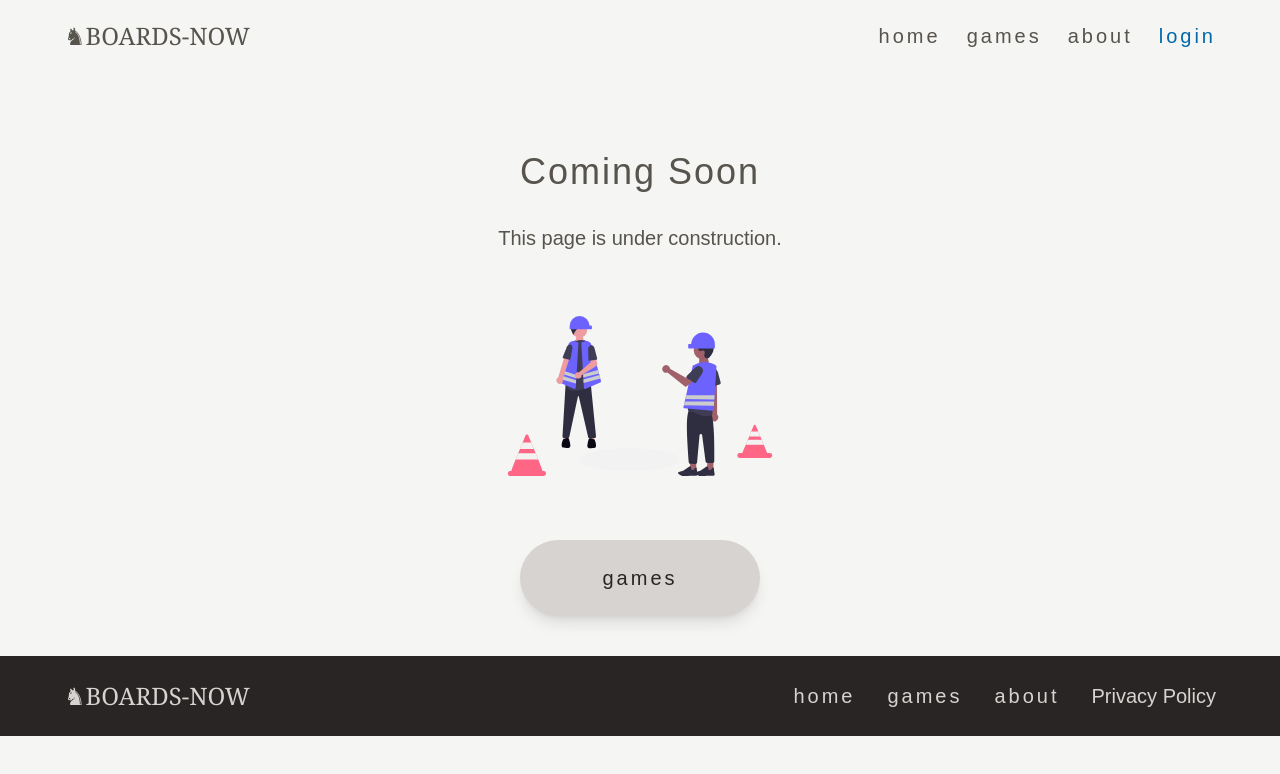
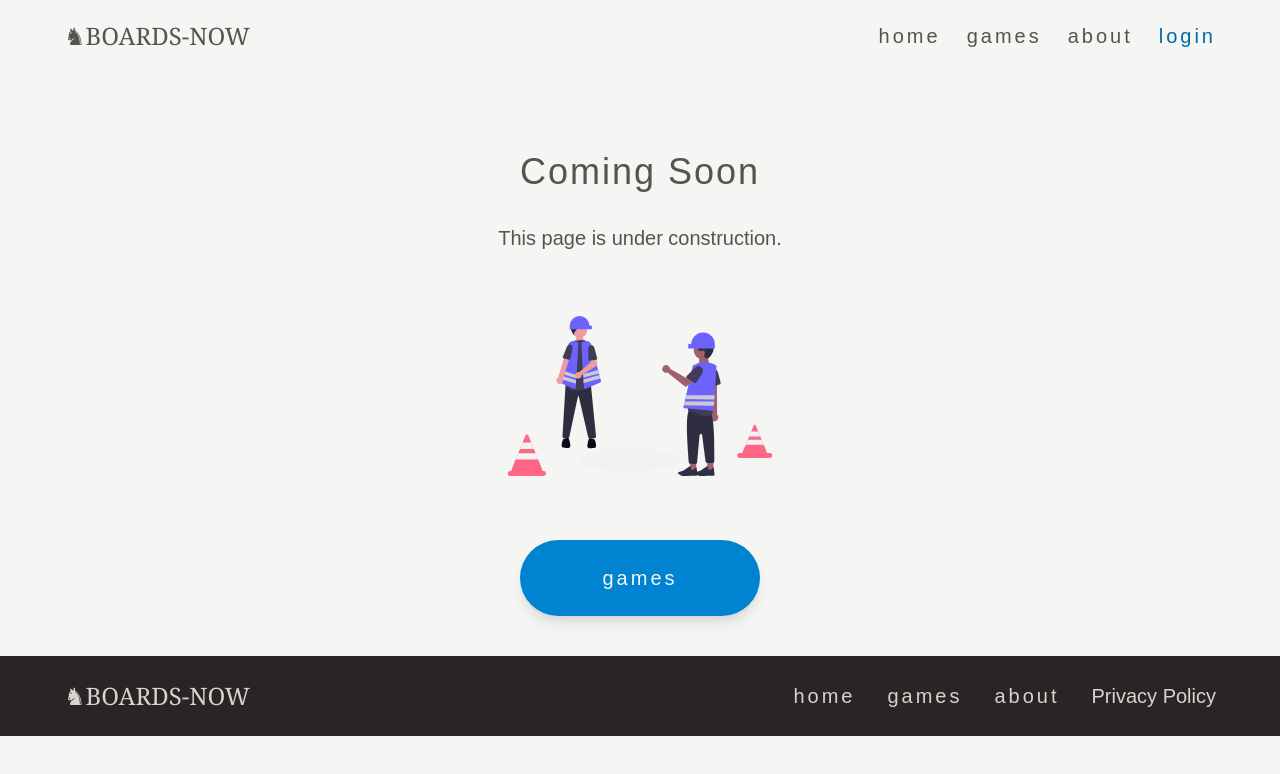
Before and after one commit to delgadociteriowa/boards-mint, a Next.js app: page /info/soon in a window 1280 px wide. Shown: the top 774 px of the page. Built offline with nearby package versions, Linux system fonts and the light colour scheme; no server answers.

Commit message:
fix: InfoPageButton comp added

```diff
--- a/src/app/email/expired/page.tsx
+++ b/src/app/email/expired/page.tsx
@@ -1,5 +1,5 @@
+import InfoPageButton from '@/components/visuals/InfoPageButton';
 import Image from 'next/image';
-import Link from 'next/link';
 import Error from '../../../assets/error.svg';
 
 const Expired = () => {
@@ -20,12 +20,7 @@ const Expired = () => {
           height={500}
         />
       </figure>
-      <Link
-        href='/'
-        className='block w-60 bg-sky-600 hover:bg-sky-500 py-6 rounded-full text-center no-underline text-stone-100 text-xl lowercase tracking-[3px] mx-auto my-0 shadow-lg'
-      >
-        home
-      </Link>
+      <InfoPageButton link='/' text='home' />
     </section>
   );
 };
--- a/src/app/email/notoken/page.tsx
+++ b/src/app/email/notoken/page.tsx
@@ -1,5 +1,5 @@
+import InfoPageButton from '@/components/visuals/InfoPageButton';
 import Image from 'next/image';
-import Link from 'next/link';
 import Error from '../../../assets/error.svg';
 
 const NoToken = () => {
@@ -20,12 +20,7 @@ const NoToken = () => {
           height={500}
         />
       </figure>
-      <Link
-        href='/'
-        className='block w-60 bg-sky-600 hover:bg-sky-500 py-6 rounded-full text-center no-underline text-stone-100 text-xl lowercase tracking-[3px] mx-auto my-0 shadow-lg'
-      >
-        home
-      </Link>
+      <InfoPageButton link='/' text='home' />
     </section>
   );
 };
--- a/src/app/email/verified/page.tsx
+++ b/src/app/email/verified/page.tsx
@@ -1,5 +1,5 @@
+import InfoPageButton from '@/components/visuals/InfoPageButton';
 import Image from 'next/image';
-import Link from 'next/link';
 import VerifiedImg from '../../../assets/verified.svg';
 
 const Verified = () => {
@@ -22,12 +22,7 @@ const Verified = () => {
           height={500}
         />
       </figure>
-      <Link
-        href='/login'
-        className='block w-60 bg-sky-600 hover:bg-sky-500 py-6 rounded-full text-center no-underline text-stone-100 text-xl lowercase tracking-[3px] mx-auto my-0 shadow-lg'
-      >
-        sign in
-      </Link>
+      <InfoPageButton link='/user/login' text='sign in' />
     </section>
   );
 };
--- a/src/app/info/soon/page.tsx
+++ b/src/app/info/soon/page.tsx
@@ -1,5 +1,5 @@
+import InfoPageButton from '@/components/visuals/InfoPageButton';
 import Image from 'next/image';
-import Link from 'next/link';
 import Construction from '../../../assets/construction.svg';
 
 const Soon = () => {
@@ -20,12 +20,7 @@ const Soon = () => {
           height={500}
         />
       </figure>
-      <Link
-        href='/games'
-        className='block w-60 bg-stone-300 hover:bg-stone-200 py-6 rounded-full text-center no-underline text-stone-800 text-xl lowercase tracking-[3px] mx-auto my-0 shadow-lg'
-      >
-        games
-      </Link>
+      <InfoPageButton link='/games' text='games' />
     </section>
   );
 };
--- a/src/app/not-found.tsx
+++ b/src/app/not-found.tsx
@@ -1,5 +1,5 @@
+import InfoPageButton from '@/components/visuals/InfoPageButton';
 import Image from 'next/image';
-import Link from 'next/link';
 import Notfound from '../assets/notfound.svg';
 
 const NotFoundPage = () => {
@@ -20,12 +20,7 @@ const NotFoundPage = () => {
           height={500}
         />
       </figure>
-      <Link
-        href='/'
-        className='block w-60 bg-stone-300 hover:bg-stone-200 py-6 rounded-full text-center no-underline text-stone-800 text-xl lowercase tracking-[3px] mx-auto my-0 shadow-lg'
-      >
-        Home
-      </Link>
+      <InfoPageButton link='/' text='home' />
     </section>
   );
 };
--- /dev/null
+++ b/src/components/visuals/InfoPageButton.tsx
@@ -0,0 +1,19 @@
+import Link from 'next/link';
+
+interface InfoPageButtonProps {
+  link: string;
+  text: string;
+}
+
+const InfoPageButton = ({ link, text }: InfoPageButtonProps) => {
+  return (
+    <Link
+      href={link}
+      className='block w-60 bg-sky-600 hover:bg-sky-500 py-6 rounded-full text-center no-underline text-stone-100 text-xl lowercase tracking-[3px] mx-auto my-0 shadow-lg'
+    >
+      {text}
+    </Link>
+  );
+};
+
+export default InfoPageButton;
```
